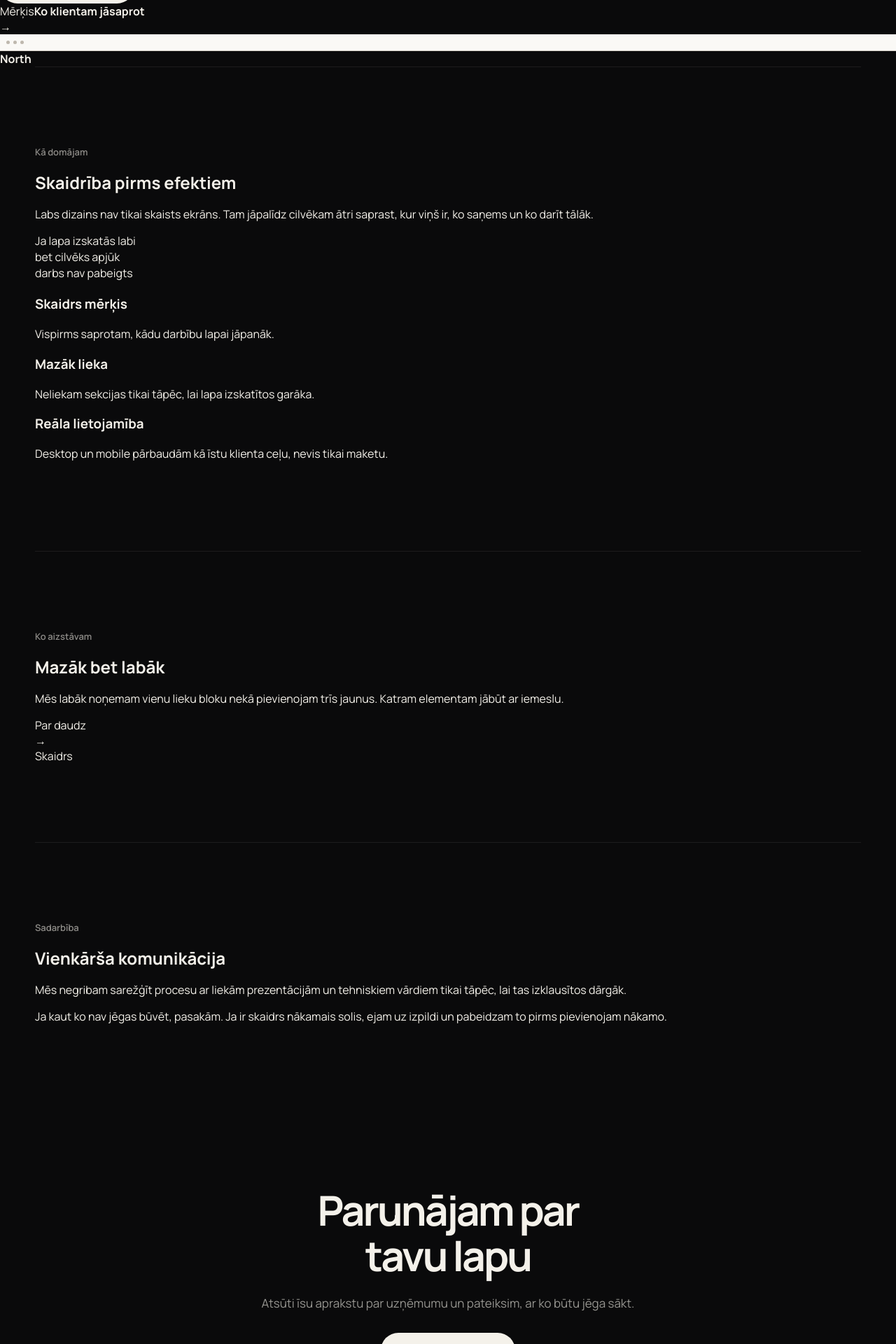
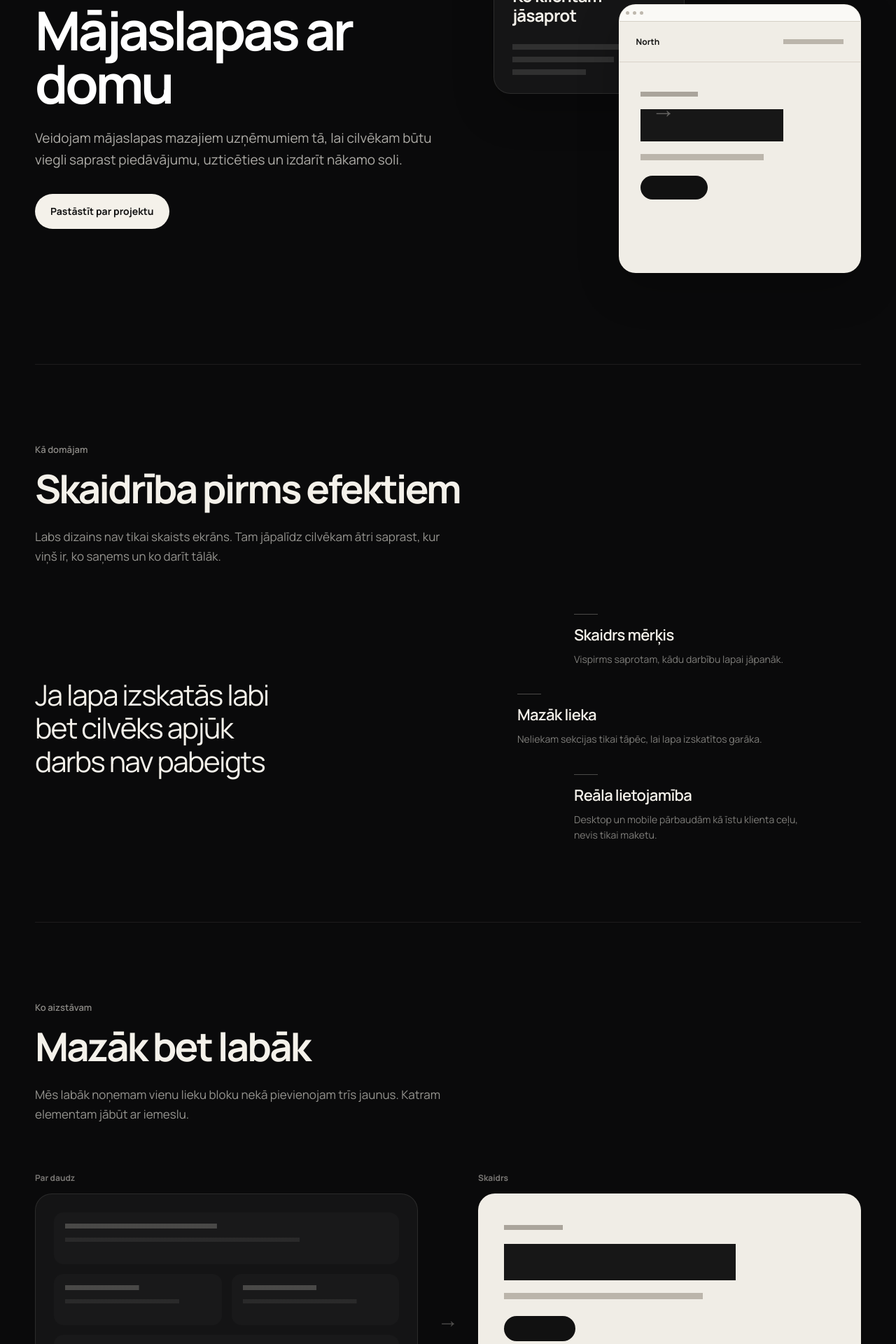
Before and after one commit to davisl24/WEBSITEAGENCY, a Next.js app: page /par-mums in a window 1280 px wide. Shown: the part 280-2200 px from the top of the page at 70% size. Built offline with nearby package versions, Linux system fonts and the light colour scheme.

Commit message:
style: add about page

```diff
--- a/app/globals.css
+++ b/app/globals.css
@@ -3656,3 +3656,395 @@
     min-height:160px;
   }
 }
+
+
+/* About page */
+.about-hero{
+  width:min(1180px,calc(100% - 64px));
+  min-height:calc(100vh - 80px);
+  margin:0 auto;
+  display:grid;
+  grid-template-columns:minmax(0,1fr) minmax(380px,.9fr);
+  gap:72px;
+  align-items:center;
+  padding:72px 0 96px;
+}
+.about-hero-copy h1{
+  margin:0;
+  max-width:720px;
+  font-size:clamp(58px,6vw,88px);
+  line-height:.98;
+  letter-spacing:-.055em;
+  font-weight:650;
+}
+.about-hero-copy>p:not(.service-page-kicker){
+  max-width:620px;
+  margin:26px 0 0;
+  font-size:19px;
+  line-height:1.65;
+  color:rgba(244,241,234,.7);
+}
+.about-hero-copy .button{
+  margin-top:32px;
+}
+.about-hero-visual{
+  position:relative;
+  min-height:520px;
+}
+.about-plan-sheet,
+.about-browser{
+  position:absolute;
+  overflow:hidden;
+  border-radius:24px;
+  border:1px solid rgba(244,241,234,.1);
+  box-shadow:0 22px 60px rgba(0,0,0,.22);
+}
+.about-plan-sheet{
+  left:0;
+  top:40px;
+  width:52%;
+  padding:26px;
+  background:#151516;
+}
+.about-plan-label{
+  display:block;
+  font-size:11px;
+  color:rgba(244,241,234,.45);
+}
+.about-plan-sheet strong{
+  display:block;
+  margin-top:10px;
+  font-size:24px;
+  line-height:1.15;
+  letter-spacing:-.03em;
+}
+.about-plan-lines{
+  display:grid;
+  gap:10px;
+  margin-top:28px;
+}
+.about-plan-lines span{
+  height:8px;
+  background:rgba(244,241,234,.12);
+}
+.about-plan-lines span:nth-child(1){width:82%}
+.about-plan-lines span:nth-child(2){width:66%}
+.about-plan-lines span:nth-child(3){width:48%}
+.about-plan-arrow{
+  position:absolute;
+  left:43%;
+  top:47%;
+  z-index:3;
+  font-size:34px;
+  color:rgba(244,241,234,.35);
+}
+.about-browser{
+  right:0;
+  bottom:18px;
+  width:66%;
+  background:#f0ede6;
+  color:#111;
+}
+.about-browser-nav{
+  min-height:58px;
+  display:flex;
+  align-items:center;
+  justify-content:space-between;
+  gap:18px;
+  padding:0 24px;
+  border-bottom:1px solid #d8d2c8;
+}
+.about-browser-nav strong{
+  font-size:12px;
+}
+.about-browser-nav span{
+  width:86px;
+  height:7px;
+  background:#bbb5ab;
+}
+.about-browser-body{
+  display:flex;
+  flex-direction:column;
+  align-items:flex-start;
+  min-height:300px;
+  padding:42px 30px;
+}
+.about-browser-kicker,
+.about-browser-title,
+.about-browser-copy,
+.about-browser-cta{
+  display:block;
+}
+.about-browser-kicker{
+  width:82px;
+  height:7px;
+  background:#aaa49b;
+}
+.about-browser-title{
+  width:72%;
+  height:46px;
+  margin-top:18px;
+  background:#171717;
+}
+.about-browser-copy{
+  width:62%;
+  height:9px;
+  margin-top:18px;
+  background:#bbb5ab;
+}
+.about-browser-cta{
+  width:96px;
+  height:34px;
+  margin-top:22px;
+  border-radius:999px;
+  background:#111;
+}
+
+.about-thinking-intro,
+.about-focus-intro{
+  max-width:720px;
+  margin-bottom:68px;
+}
+.about-thinking-title,
+.about-focus-title,
+.about-working-title{
+  max-width:720px;
+  font-size:clamp(44px,4.4vw,66px);
+  line-height:1.02;
+  letter-spacing:-.05em;
+  font-weight:650;
+}
+.about-thinking-copy,
+.about-focus-copy{
+  max-width:610px;
+  margin:22px 0 0;
+  font-size:17px;
+  line-height:1.65;
+  color:rgba(244,241,234,.6);
+}
+.about-thinking-layout{
+  display:grid;
+  grid-template-columns:minmax(0,1.1fr) minmax(360px,.9fr);
+  gap:88px;
+  align-items:center;
+}
+.about-thinking-statement .service-line-stack{
+  font-size:clamp(34px,3.2vw,48px);
+  line-height:1.08;
+  letter-spacing:-.04em;
+}
+.about-principles{
+  display:grid;
+  grid-template-columns:repeat(6,minmax(0,1fr));
+  row-gap:38px;
+}
+.about-principle{
+  max-width:350px;
+}
+.about-principle:nth-child(1){grid-column:2/7}
+.about-principle:nth-child(2){grid-column:1/6}
+.about-principle:nth-child(3){grid-column:2/7}
+.about-principle h3{
+  margin:0;
+  font-size:22px;
+  letter-spacing:-.03em;
+  font-weight:600;
+}
+.about-principle h3::before{
+  content:"";
+  display:block;
+  width:34px;
+  height:1px;
+  margin-bottom:14px;
+  background:rgba(244,241,234,.28);
+}
+.about-principle p{
+  margin:9px 0 0;
+  font-size:14px;
+  line-height:1.6;
+  color:rgba(244,241,234,.5);
+}
+
+.about-focus-visual{
+  display:grid;
+  grid-template-columns:minmax(0,1fr) auto minmax(0,1fr);
+  gap:28px;
+  align-items:center;
+}
+.about-chaos-panel,
+.about-clear-panel{
+  min-width:0;
+}
+.about-focus-caption{
+  display:block;
+  margin-bottom:14px;
+  font-size:12px;
+  font-weight:700;
+  color:rgba(244,241,234,.48);
+}
+.about-chaos-ui,
+.about-clear-ui{
+  min-height:390px;
+  border-radius:24px;
+  border:1px solid rgba(244,241,234,.1);
+}
+.about-chaos-ui{
+  display:grid;
+  grid-template-columns:repeat(2,1fr);
+  gap:14px;
+  padding:26px;
+  background:#141415;
+}
+.about-chaos-ui span{
+  border-radius:14px;
+  background:
+    linear-gradient(rgba(244,241,234,.22),rgba(244,241,234,.22)) 16px 16px/44% 7px no-repeat,
+    linear-gradient(rgba(244,241,234,.08),rgba(244,241,234,.08)) 16px 36px/68% 6px no-repeat,
+    rgba(255,255,255,.025);
+}
+.about-chaos-ui span:nth-child(1),
+.about-chaos-ui span:nth-child(4){
+  grid-column:1/3;
+}
+.about-focus-arrow{
+  font-size:30px;
+  color:rgba(244,241,234,.3);
+}
+.about-clear-ui{
+  display:flex;
+  flex-direction:column;
+  align-items:flex-start;
+  padding:44px 36px;
+  background:#f0ede6;
+}
+.about-clear-kicker,
+.about-clear-title,
+.about-clear-copy,
+.about-clear-button{
+  display:block;
+}
+.about-clear-kicker{
+  width:84px;
+  height:7px;
+  background:#aaa49b;
+}
+.about-clear-title{
+  width:70%;
+  height:52px;
+  margin-top:20px;
+  background:#171717;
+}
+.about-clear-copy{
+  width:60%;
+  height:9px;
+  margin-top:18px;
+  background:#bbb5ab;
+}
+.about-clear-button{
+  width:102px;
+  height:36px;
+  margin-top:24px;
+  border-radius:999px;
+  background:#111;
+}
+
+.about-working-section{
+  display:grid;
+  grid-template-columns:minmax(0,.82fr) minmax(0,1.18fr);
+  gap:88px;
+  align-items:start;
+}
+.about-working-intro{
+  max-width:560px;
+}
+.about-working-copy{
+  display:grid;
+  gap:46px;
+  padding-top:34px;
+}
+.about-working-copy p{
+  margin:0;
+  max-width:650px;
+  font-size:clamp(24px,2.2vw,34px);
+  line-height:1.25;
+  letter-spacing:-.03em;
+  color:rgba(244,241,234,.78);
+}
+.about-working-copy>div:last-child p{
+  color:rgba(244,241,234,.5);
+}
+
+@media(max-width:900px){
+  .about-hero{
+    grid-template-columns:1fr;
+    min-height:auto;
+    gap:48px;
+  }
+  .about-thinking-layout,
+  .about-working-section{
+    grid-template-columns:1fr;
+    gap:48px;
+  }
+  .about-focus-visual{
+    grid-template-columns:1fr;
+  }
+  .about-focus-arrow{
+    transform:rotate(90deg);
+    justify-self:center;
+  }
+}
+@media(max-width:700px){
+  .about-hero{
+    width:calc(100% - 36px);
+    padding:56px 0 72px;
+  }
+  .about-hero-copy h1{
+    font-size:48px;
+  }
+  .about-hero-copy>p:not(.service-page-kicker){
+    font-size:17px;
+  }
+  .about-hero-visual{
+    min-height:420px;
+  }
+  .about-plan-sheet{
+    width:64%;
+  }
+  .about-browser{
+    width:76%;
+  }
+  .about-thinking-intro,
+  .about-focus-intro{
+    margin-bottom:48px;
+  }
+  .about-thinking-title,
+  .about-focus-title,
+  .about-working-title{
+    font-size:40px;
+  }
+  .about-thinking-statement .service-line-stack{
+    font-size:32px;
+  }
+  .about-principles{
+    display:flex;
+    flex-direction:column;
+    gap:30px;
+  }
+  .about-principle,
+  .about-principle:nth-child(1),
+  .about-principle:nth-child(2),
+  .about-principle:nth-child(3){
+    max-width:100%;
+  }
+  .about-chaos-ui,
+  .about-clear-ui{
+    min-height:320px;
+  }
+  .about-working-copy{
+    gap:28px;
+    padding-top:0;
+  }
+  .about-working-copy p{
+    font-size:24px;
+  }
+}
```
